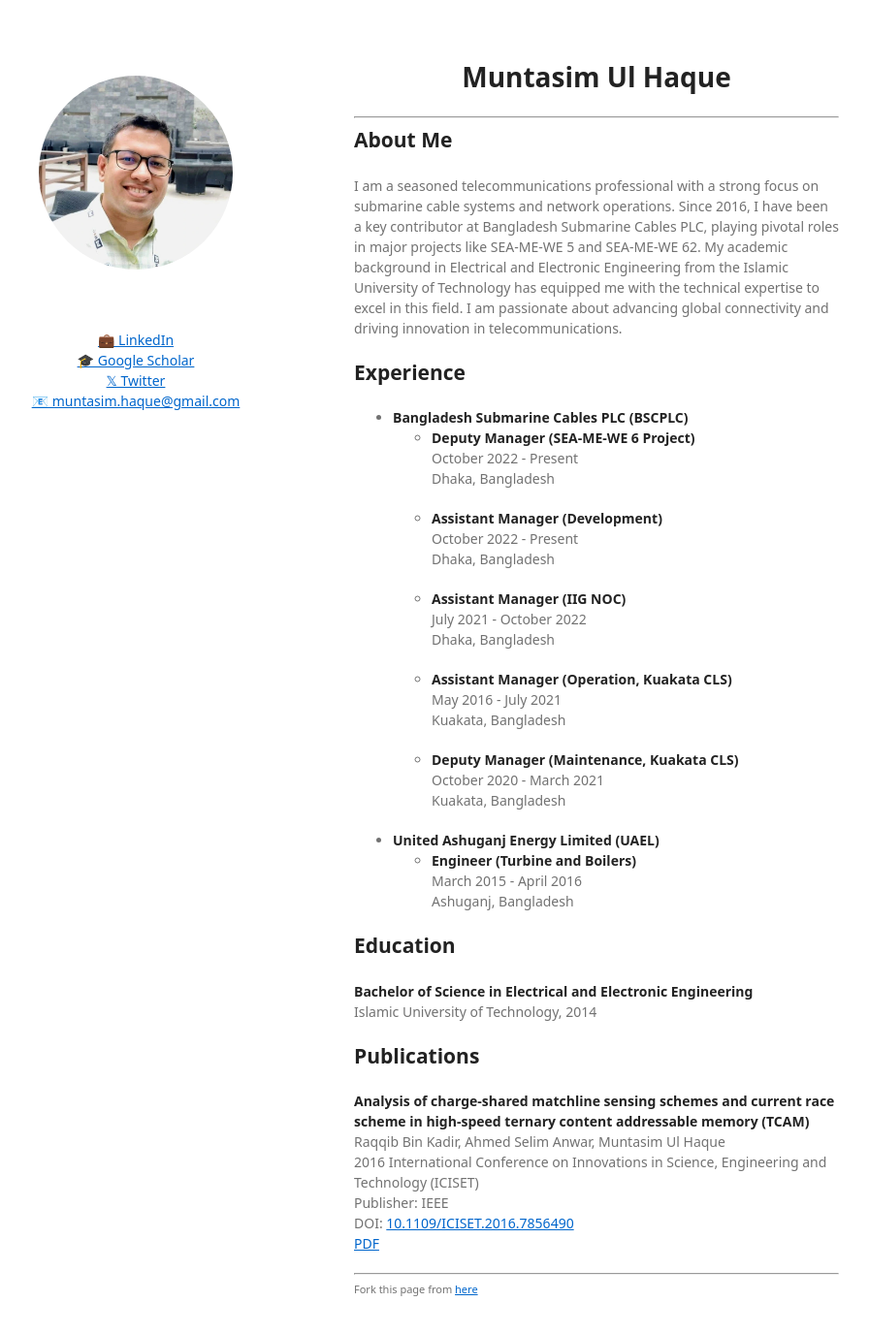
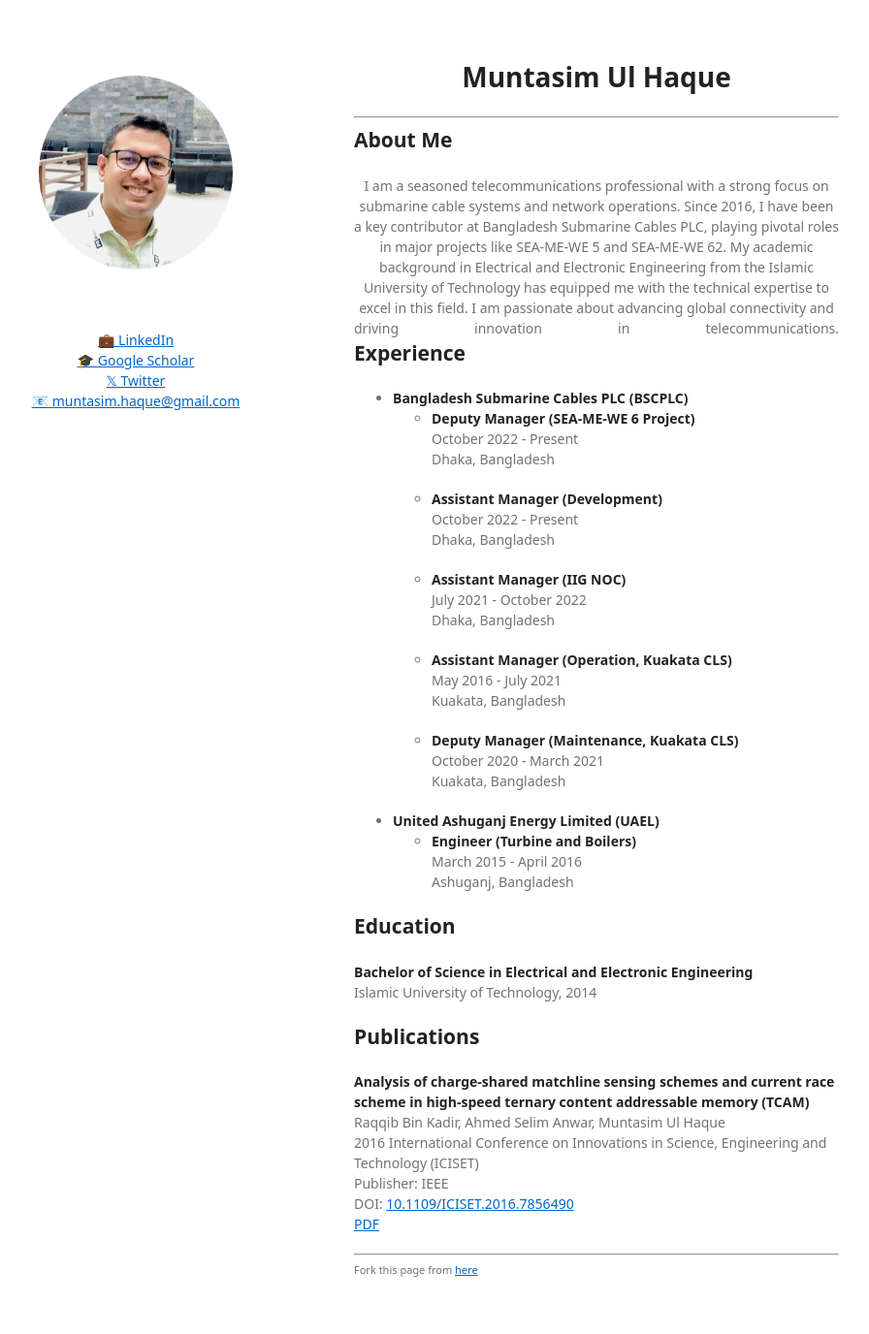
Before and after one commit to muntasimulhaque/muntasimulhaque.github.io, a Jekyll site: the page built from index.md, in a window 1280 px wide and 1400 px high. Shown: the top 1376 px of the window at 97% size, without its empty margins (205-1101 px from the left). Built offline with Jekyll 4.4.1, drawn with Linux system fonts in a browser that asks for light colours; our own code applies the rules of GitHub Pages for plain Markdown files.

Commit message:
center align justify

```diff
--- a/_layouts/default.html
+++ b/_layouts/default.html
@@ -175,6 +175,13 @@
             color: #444;
          }
       }
+
+	  .about-me {
+         text-align: center;
+         text-align-last: justify; /* Justifies the last line */
+         max-width: 600px; /* You can set a max width to control the width */
+         margin: 0 auto;   /* Center the content */
+	  }
    </style>
 </head>
 <body>
--- a/index.md
+++ b/index.md
@@ -3,7 +3,9 @@
 ---
 
 ## About Me
+<div class="about-me">
 I am a seasoned telecommunications professional with a strong focus on submarine cable systems and network operations. Since 2016, I have been a key contributor at Bangladesh Submarine Cables PLC, playing pivotal roles in major projects like SEA-ME-WE 5 and SEA-ME-WE 62. My academic background in Electrical and Electronic Engineering from the Islamic University of Technology has equipped me with the technical expertise to excel in this field. I am passionate about advancing global connectivity and driving innovation in telecommunications.
+</div>
 
 ## Experience
 
```
